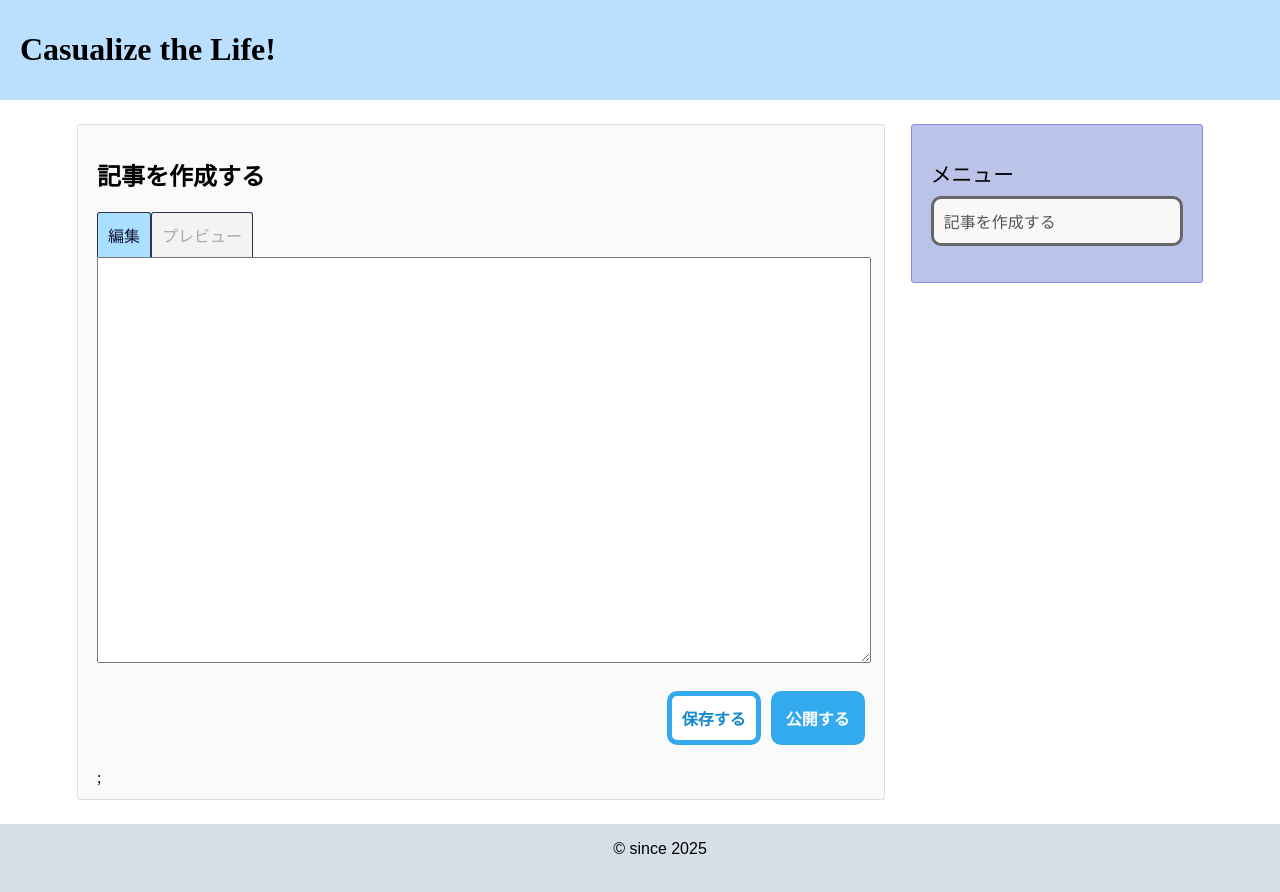
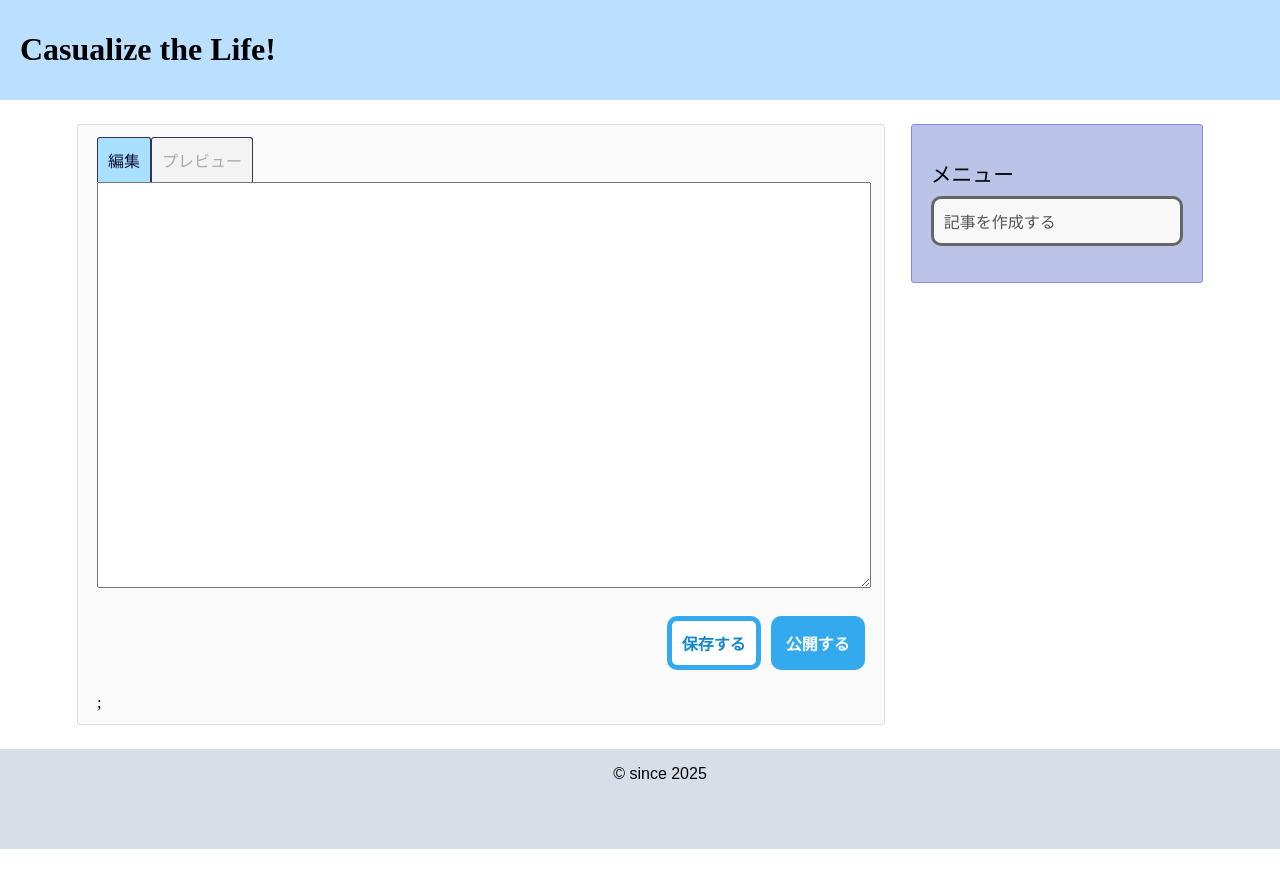
Before and after one commit to grkon03/newblog, a React (Create React App) app in the folder frontend/: page /admin/createarticle in a window 1280 px wide. Shown: the top 892 px of the page. After the commit the page ends 849 px from the top, so only its background shows below. Built offline with nearby package versions, Linux system fonts and the light colour scheme; a web font is replaced by a local one.

Commit message:
reafctoring

```diff
--- /dev/null
+++ b/frontend/src/admin/components/tabs.tsx
@@ -0,0 +1,63 @@
+import React, { useState, useEffect } from 'react';
+import MDEditor from './mdeditor';
+import MDPreview from './mdpreview';
+import styles from './tabs.module.css';
+
+type SelectedTab = 'editor' | 'preview';
+
+type Props = {
+  setMDtext: (text: string) => void;
+  setUploadedImages: (images: Map<string, File>) => void;
+};
+
+const Tabs: React.FC<Props> = ({ setMDtext, setUploadedImages }) => {
+  const [MDtext, _setMDtext] = useState('');
+  const [uploadedImages, _setUploadedImages] = useState<Map<string, File>>(
+    new Map<string, File>()
+  );
+  const [selectedTab, setSelectedTab] = useState<SelectedTab>('editor');
+  const handleClickTabSwitch = (s: SelectedTab) => () => {
+    setSelectedTab(s);
+  };
+  const isSelected = (s: SelectedTab) => s === selectedTab;
+
+  useEffect(() => {
+    setMDtext(MDtext);
+  }, [setMDtext, MDtext]);
+  useEffect(() => {
+    setUploadedImages(uploadedImages);
+  }, [setUploadedImages, uploadedImages]);
+
+  return (
+    <div>
+      <div className={styles.tabswitch}>
+        <div
+          className={`${styles.switchbutton} ${
+            isSelected('editor') ? styles.selected : ''
+          }`}
+          onClick={handleClickTabSwitch('editor')}
+        >
+          編集
+        </div>
+        <div
+          className={`${styles.switchbutton} ${
+            isSelected('preview') ? styles.selected : ''
+          }`}
+          onClick={handleClickTabSwitch('preview')}
+        >
+          プレビュー
+        </div>
+      </div>
+      <div>
+        <div className={`${styles.editor} ${styles['s__' + selectedTab]}`}>
+          <MDEditor setText={_setMDtext} setImages={_setUploadedImages} />
+        </div>
+        <div className={`${styles.preview} ${styles['s__' + selectedTab]}`}>
+          <MDPreview MDtext={MDtext} images={uploadedImages} />
+        </div>
+      </div>
+    </div>
+  );
+};
+
+export default Tabs;
--- a/frontend/src/admin/createarticle.tsx
+++ b/frontend/src/admin/createarticle.tsx
@@ -1,61 +1,26 @@
 import React, { useState } from 'react';
-import MDEditor from './components/mdeditor';
-import MDPreview from './components/mdpreview';
+import Tabs from './components/tabs';
 import SubmitButtons from './components/submitbuttons';
 import { MainAreaProps, InitSideArea } from '../types';
 import { AdminSA } from '../base-component/sidearea/admin';
-import styles from './createarticle.module.css';
 
 type Props = {
   mainareaprops?: MainAreaProps;
 };
 
-type SelectedTab = 'editor' | 'preview';
-
 const CreateArticle: React.FC<Props> = ({ mainareaprops }) => {
   InitSideArea(mainareaprops, AdminSA);
-  const [MDtext, setMDtext] = useState('');
-  const [uploadedImages, setUploadedImages] = useState<Map<string, File>>(
+  const [, setMDtext] = useState('');
+  const [, setUploadedImages] = useState<Map<string, File>>(
     new Map<string, File>()
   );
-  const [selectedTab, setSelectedTab] = useState<SelectedTab>('editor');
-  const handleClickTabSwitch = (s: SelectedTab) => () => {
-    setSelectedTab(s);
-  };
-  const isSelected = (s: SelectedTab) => s === selectedTab;
 
   const handleSaveClick = () => {};
   const handlePublishClick = () => {};
 
   return (
     <div>
-      <h2>記事を作成する</h2>
-      <div className={styles.tabswitch}>
-        <div
-          className={`${styles.switchbutton} ${
-            isSelected('editor') ? styles.selected : ''
-          }`}
-          onClick={handleClickTabSwitch('editor')}
-        >
-          編集
-        </div>
-        <div
-          className={`${styles.switchbutton} ${
-            isSelected('preview') ? styles.selected : ''
-          }`}
-          onClick={handleClickTabSwitch('preview')}
-        >
-          プレビュー
-        </div>
-      </div>
-      <div>
-        <div className={`${styles.editor} ${styles['s__' + selectedTab]}`}>
-          <MDEditor setText={setMDtext} setImages={setUploadedImages} />
-        </div>
-        <div className={`${styles.preview} ${styles['s__' + selectedTab]}`}>
-          <MDPreview MDtext={MDtext} images={uploadedImages} />
-        </div>
-      </div>
+      <Tabs setMDtext={setMDtext} setUploadedImages={setUploadedImages} />
       <SubmitButtons
         onSaveClick={handleSaveClick}
         onPublishClick={handlePublishClick}
```
Also changed, not shown: frontend/src/admin/components/tabs.module.css (renamed from frontend/src/admin/createarticle.module.css).
